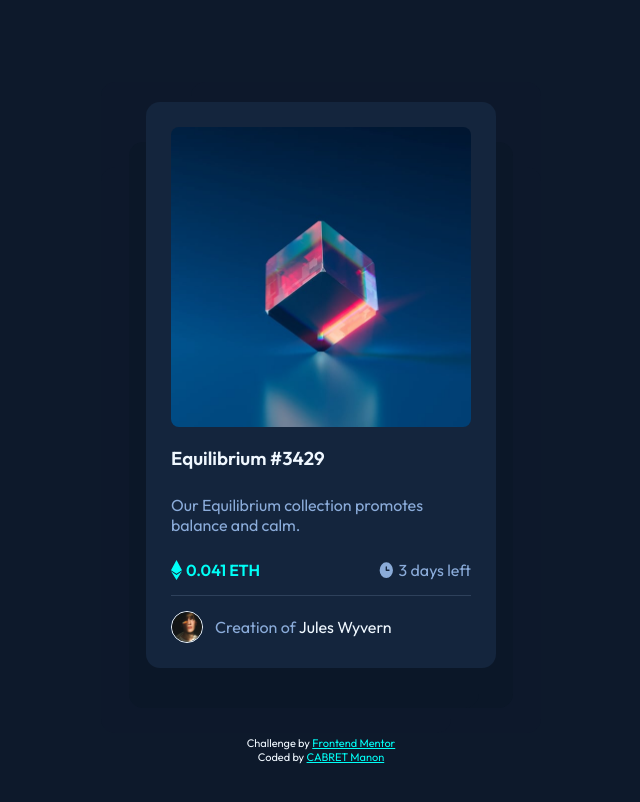
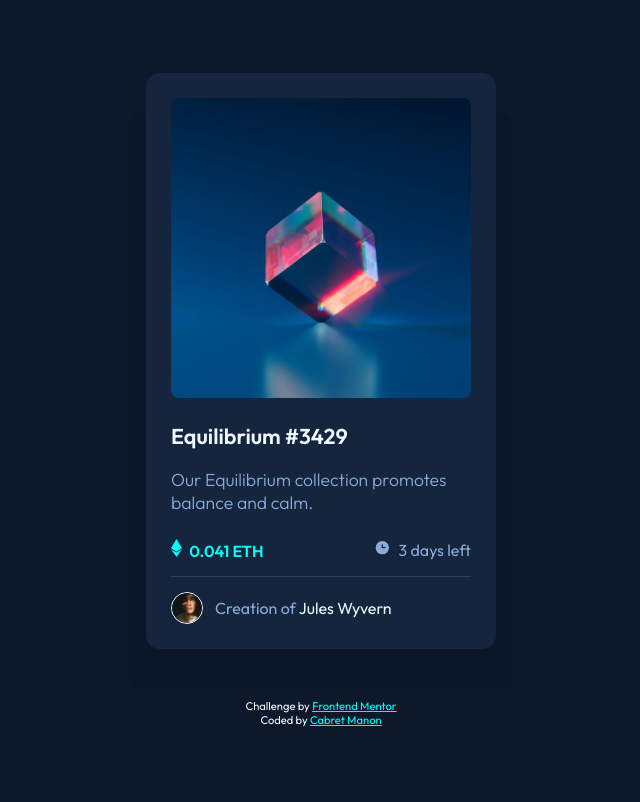
Before and after one commit to GirafOnTrip/NFT-CARD, a plain HTML site: page 1er projet/index.html in a window 1280 px wide. Shown: the whole page, without its empty margins (319-959 px from the left). Drawn offline with Linux system fonts and the light colour scheme.

Commit message:
Modif stucture CSS / balise style HTML / Dimensions / DRY

```diff
--- a/1er projet/index.html
+++ b/1er projet/index.html
@@ -1,39 +1,33 @@
 <!DOCTYPE html>
+
 <html lang="en">
+
 <head>
+
   <meta charset="UTF-8">
   <meta name="viewport" content="width=device-width, initial-scale=1.0">
   <link rel="stylesheet" href="style.css">
   <link rel="icon" type="image/png" sizes="32x32" href="./images/favicon-32x32.png">
-  <link href="https://fonts.googleapis.com/css2?family=Outfit:wght@600&display=swap" rel="stylesheet">
+  <link href="https://fonts.googleapis.com/css2?family=Outfit:wght@300;400;600&display=swap" rel="stylesheet">
   <title>Frontend Mentor | NFT preview card component</title>
-
-  <style>
-    .attribution { font-size: 11px; text-align: center; }
-    .attribution a { color: hsl(228, 45%, 44%); }
-  </style>
 
 </head>
 
+
 <body>
 
-<section>
+  <main>
 
-    <div class="item">
-       <img class="pic1" src="images/image-equilibrium.jpg" alt="the cube">
+    <div class="Img">
+      <img class="pic1" src="images/image-equilibrium.jpg" alt="cube">
       <div class="background"></div>
       <img class="pic2" src="images/icon-view.svg" alt="eye" />
     </div>
 
-
     <div class="bloc1">
 
-     <h3 class="white">Equilibrium #3429</h3>
-
-     <p class= "p1">
-       <link href="https://fonts.googleapis.com/css2?family=Outfit:wght@400&display=swap" rel="stylesheet">
-       Our Equilibrium collection promotes balance and calm.
-     </p>
+      <h1>Equilibrium #3429</h1>
+      <p> Our Equilibrium collection promotes balance and calm.</p>
 
     </div>
 
@@ -41,10 +35,9 @@
 
       <div class="bloc3">
 
-     <img src="images/icon-ethereum.svg" alt="ethereum" class="ethereum1">
+        <img src="images/icon-ethereum.svg" alt="ethereum" class="ETH1">
 
         <span class="h">
-          <link href="https://fonts.googleapis.com/css2?family=Outfit:wght@600&display=swap" rel="stylesheet">
           <strong>0.041 ETH</strong>
         </span>
 
@@ -70,16 +63,15 @@
 
     </div>
 
-</section>
+  </main>
   <br>
 
   <footer>
-       <div class="attribution">
-        <link href="https://fonts.googleapis.com/css2?family=Outfit:wght@400&display=swap" rel="stylesheet">
+
       Challenge by <a href="https://www.frontendmentor.io?ref=challenge" target="_blank" style="color:hsl(178, 100%, 50%)">Frontend Mentor</a>
       <br>
-         Coded by <a href="https://github.com/GirafOnTrip"style="color:hsl(178, 100%, 50%) ">CABRET Manon</a>
-       </div>
+      Coded by <a href="https://github.com/GirafOnTrip"style="color:hsl(178, 100%, 50%) ">Cabret Manon</a>
+
   </footer>
 
 </body>
--- a/1er projet/style.css
+++ b/1er projet/style.css
@@ -1,37 +1,68 @@
 
 *{
+
   margin: 0;
   padding: 0;
+
 }
 
+
+/* LANDMARK */
 
 body{
 
   background-color: hsl(217, 54%, 11%);
   color: aliceblue;
-margin:auto;
-margin-top: 8%;
-max-width: 100vh
+  font-family: 'Outfit', sans-serif;
+
+  display: flex;
+  flex-direction: column;
+  align-items: center;
+  justify-content: center;
+
+  width: 100%;
+  min-height: 100vh;
+
 }
 
 
-section{
+main{
 
   background-color:  hsl(216, 50%, 16%);
   border-radius: 14px;
   padding: 25px;
   width: 300px;
-margin: 20px auto;
   box-shadow: -17px 40px hsl(216, 58%, 10%),17px 40px hsl(216, 58%, 10%), -45px 65px  hsl(218, 52%, 11%), 45px 65px  hsl(218, 52%, 11%),45px -20px  hsl(218, 52%, 11%),-45px -20px  hsl(218, 52%, 11%)
+
 }
 
 
+footer{
+
+  margin-top: 30px;
+  text-align: center;
+  font-size: 0.7em;
+
+}
+
+
+/* MAIN IMG */
 
 .pic1{
 
   width: 300px;
   border-radius: 8px;
   position: relative;
+
+}
+
+.pic2{
+
+  position: absolute;
+  visibility: hidden;
+  margin-top: -180px;
+  margin-left: 127px;
+
 }
 
 .background{
@@ -43,22 +74,59 @@ visibility:hidden;
   opacity:0.5;
   margin-top:-305px;
   border-radius: 8px;
+
 }
 
+.Img:hover .pic2, .Img:hover .background{
 
-.pic2{
-
-position: absolute;
-visibility: hidden;
-margin-top: -180px;
-margin-left: 127px;
+  visibility: visible;
+  cursor: pointer;
 
 }
 
 
-.item:hover .pic2, .item:hover .background{
+/* BLOC 1 */
 
-visibility: visible;
+.bloc1{
+
+  text-align: left;
+  margin-top: 25px;
+  margin-bottom: 25px;
+
+}
+
+h1{
+
+  display:inline-block;
+  margin-bottom: 18px;
+  font-size: 1.345em;
+
+}
+
+h1:hover{
+
+  color: hsl(178, 100%, 50%);
+  cursor: pointer;
+
+}
+
+p{
+
+  color: hsl(215, 51%, 70%);
+  font-size: 1.1em;
+  font-weight: 300;
+
+}
+
+
+/* BLOC 2 */
+
+
+.bloc2{
+
+  display:flex;
+  justify-content: space-between;
+
 }
 
 .avatar{
@@ -66,20 +134,17 @@ visibility: visible;
   border: 1px solid;
   border-color: aliceblue;
   border-radius: 20px;
+
 }
 
 .h{
+
   color: hsl(178, 100%, 50%);
   text-align: left;
-font-family: 'Outfit', sans-serif;
+
 }
 
-.bloc1{
 
-text-align: left;
-margin-top: 20px;
-margin-bottom: 25px;
-}
 
 
 .line{
@@ -89,59 +154,37 @@ margin-top: 15px;
   background-color: #2e415b;
   height: 1px;
   width: 100%;
-}
 
-.white{
-
-font-family: 'Outfit', sans-serif;
-margin-bottom: 25px;
-}
-
-.white:hover{
-
-color: hsl(178, 100%, 50%);
 }
 
 
-.p1{
-
-font-family: 'Outfit', sans-serif;
-color: hsl(215, 51%, 70%);
-}
-
-.bloc2{
-
-display:flex;
-justify-content: space-between;
-}
-
-.bloc2 div{
-
-display:flex;
-}
 
 
 .bloc4{
 
   font-family: 'Outfit', sans-serif;
   color: hsl(215, 51%, 70%);
+
 }
 
 .bloc5{
 
   display: flex;
   align-items: center;
+
 }
 
 .bloc6{
 
   font-family: 'Outfit', sans-serif;
   color: hsl(215, 51%, 70%);
+
 }
 
-.ethereum1, .horloge{
+.ETH1, .horloge{
 
   margin-right: 4px;
+
 }
 
 .avatar{
@@ -159,11 +202,3 @@ color: aliceblue;
 
   color: hsl(178, 100%, 50%);
 }
-
-footer{
-
-  margin-top: 30px;
-  font-family: 'Outfit', sans-serif;
-  margin-bottom: 40px;
-
-}
```
Lines whose indentation alone changed are shown as unchanged.
